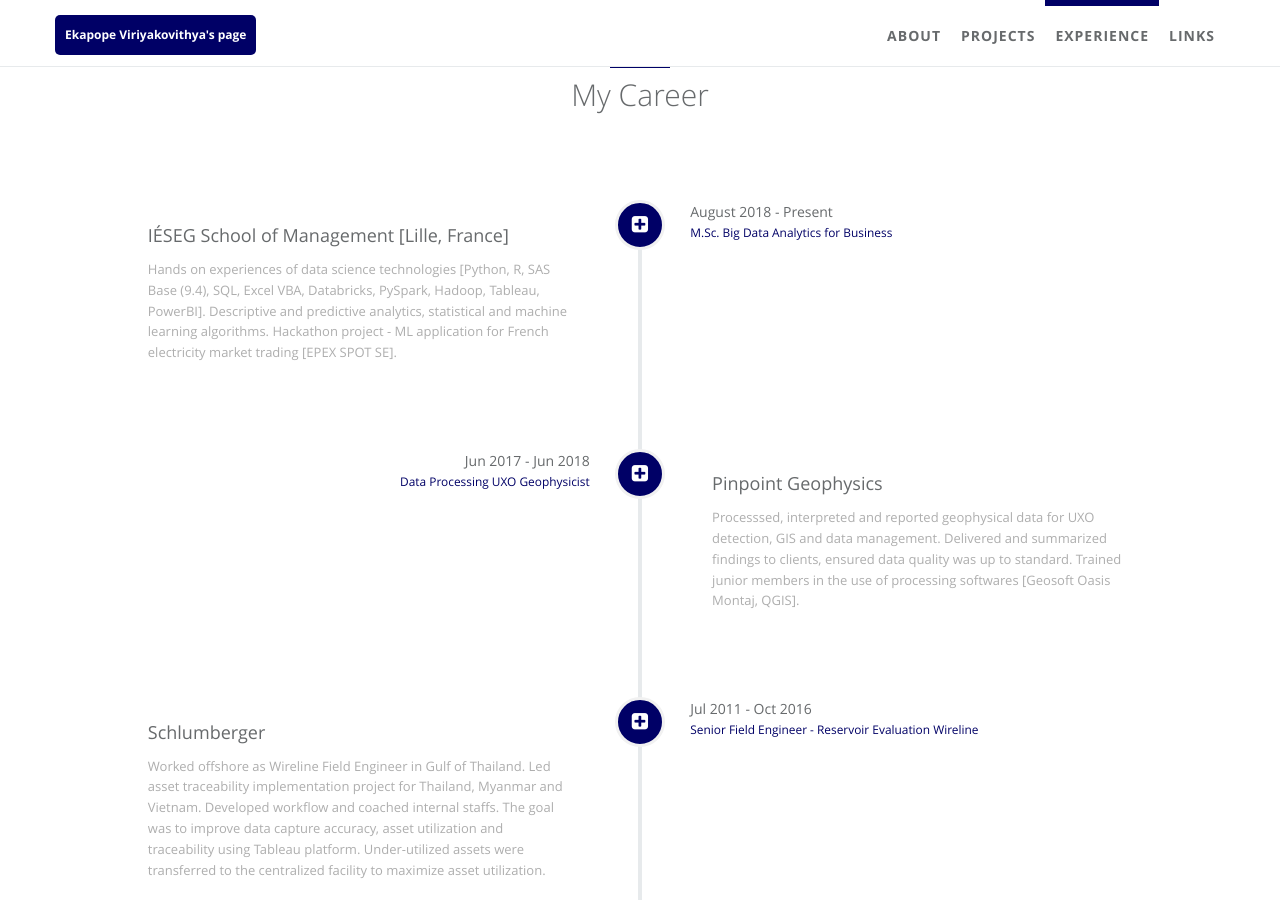
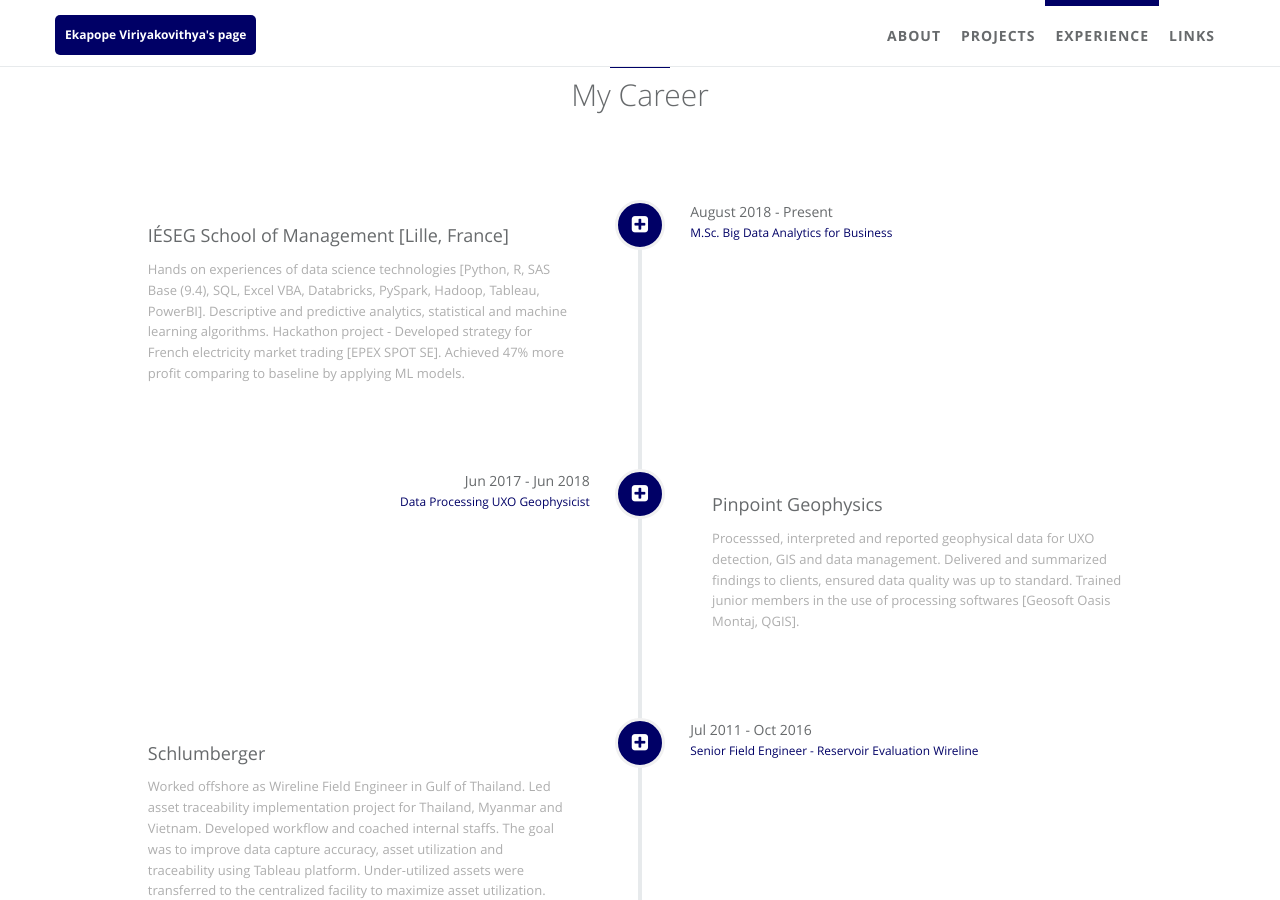
Before and after one commit to ekapope/ekapope.github.io, a Jekyll site: the page built from index.html, in a window 1280 px wide and 900 px high, scrolled down 1642 px. Built offline with Jekyll 4.4.1, drawn with Linux system fonts in a browser that asks for light colours.

Commit message:
Update careers.yml

```diff
--- a/_data/index/careers.yml
+++ b/_data/index/careers.yml
@@ -4,7 +4,7 @@
     detail: IÉSEG School of Management [Lille, France]
     i18n:
   desc:
-    detail: Hands on experiences of data science technologies [Python, R, SAS Base (9.4), SQL, Excel VBA, Databricks, PySpark, Hadoop, Tableau, PowerBI]. Descriptive and predictive analytics, statistical and machine learning algorithms. Hackathon project - ML application for French electricity market trading [EPEX SPOT SE].
+    detail: Hands on experiences of data science technologies [Python, R, SAS Base (9.4), SQL, Excel VBA, Databricks, PySpark, Hadoop, Tableau, PowerBI]. Descriptive and predictive analytics, statistical and machine learning algorithms. Hackathon project - Developed strategy for French electricity market trading [EPEX SPOT SE]. Achieved 47% more profit comparing to baseline by applying ML models.
 
     i18n:
   date:
```
